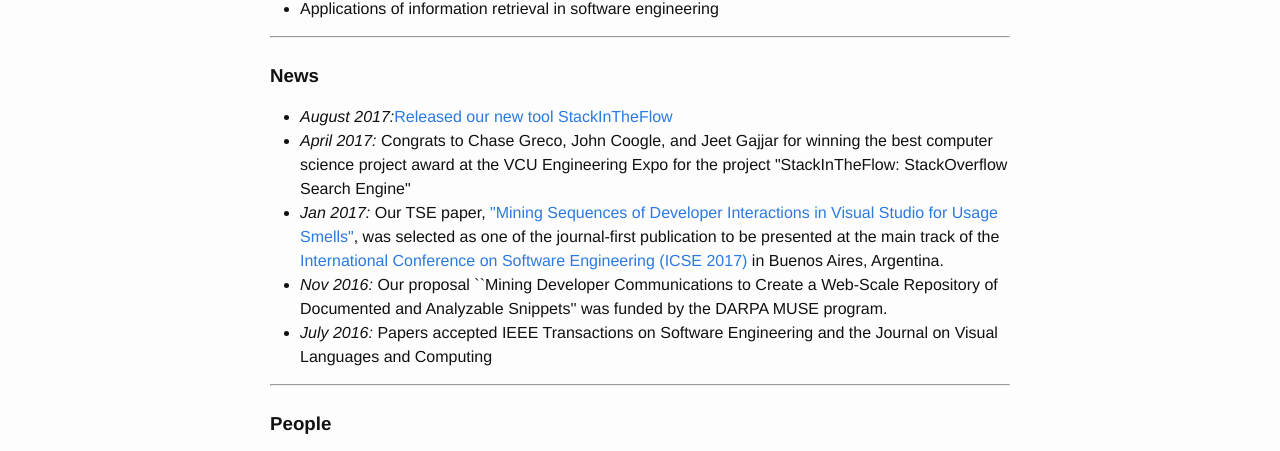
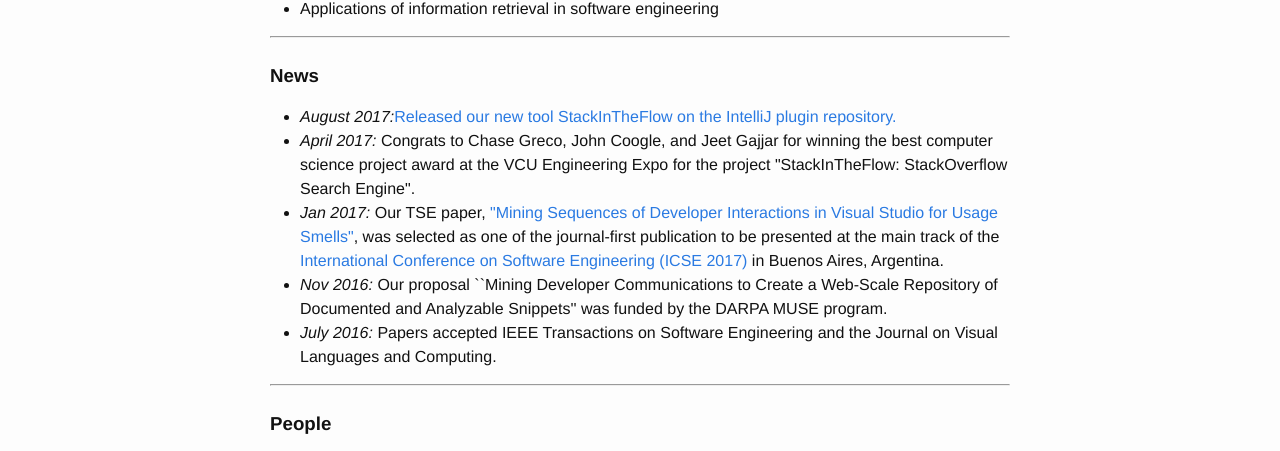
Before and after one commit to vcu-swim-lab/vcu-swim-lab.github.io, a Jekyll site: the page built from index.html, in a window 1280 px wide. Shown: the part 465-916 px from the top of the page. Built offline with Jekyll 4.4.1, drawn with Linux system fonts in a browser that asks for light colours.

Commit message:
minor stuff

```diff
--- a/index.html
+++ b/index.html
@@ -30,12 +30,12 @@ title: About
       <br>
       <h3><b>News</b></h3>
       <ul>
-          <li><i>August 2017:</i><a href="https://plugins.jetbrains.com/plugin/9653-stackintheflow">Released our new tool StackInTheFlow</a></li>
-          <li><i>April 2017:</i> Congrats to Chase Greco, John Coogle, and Jeet Gajjar for winning the best computer science project award at the VCU Engineering Expo for the project "StackInTheFlow: StackOverflow Search Engine"</li>
+          <li><i>August 2017:</i><a href="https://plugins.jetbrains.com/plugin/9653-stackintheflow">Released our new tool StackInTheFlow on the IntelliJ plugin repository.</a></li>
+          <li><i>April 2017:</i> Congrats to Chase Greco, John Coogle, and Jeet Gajjar for winning the best computer science project award at the VCU Engineering Expo for the project "StackInTheFlow: StackOverflow Search Engine".</li>
           <li><i>Jan 2017:</i> Our TSE paper, <a href="http://dx.doi.org/10.1109/TSE.2016.2592905">"Mining Sequences of Developer Interactions in Visual Studio for Usage Smells"</a>, was selected as one of the journal-first publication to be presented at the main track of the
               <a href="http://icse2017.gatech.edu/">International Conference on Software Engineering (ICSE 2017)</a> in Buenos Aires, Argentina.</li>
           <li><i>Nov 2016:</i> Our proposal ``Mining Developer Communications to Create a Web-Scale Repository of Documented and Analyzable Snippets'' was funded by the DARPA MUSE program.</li>
-          <li><i>July 2016:</i> Papers accepted IEEE Transactions on Software Engineering and the Journal on Visual Languages and Computing</li>
+          <li><i>July 2016:</i> Papers accepted IEEE Transactions on Software Engineering and the Journal on Visual Languages and Computing.</li>
       </ul>
       <hr>
 
```
